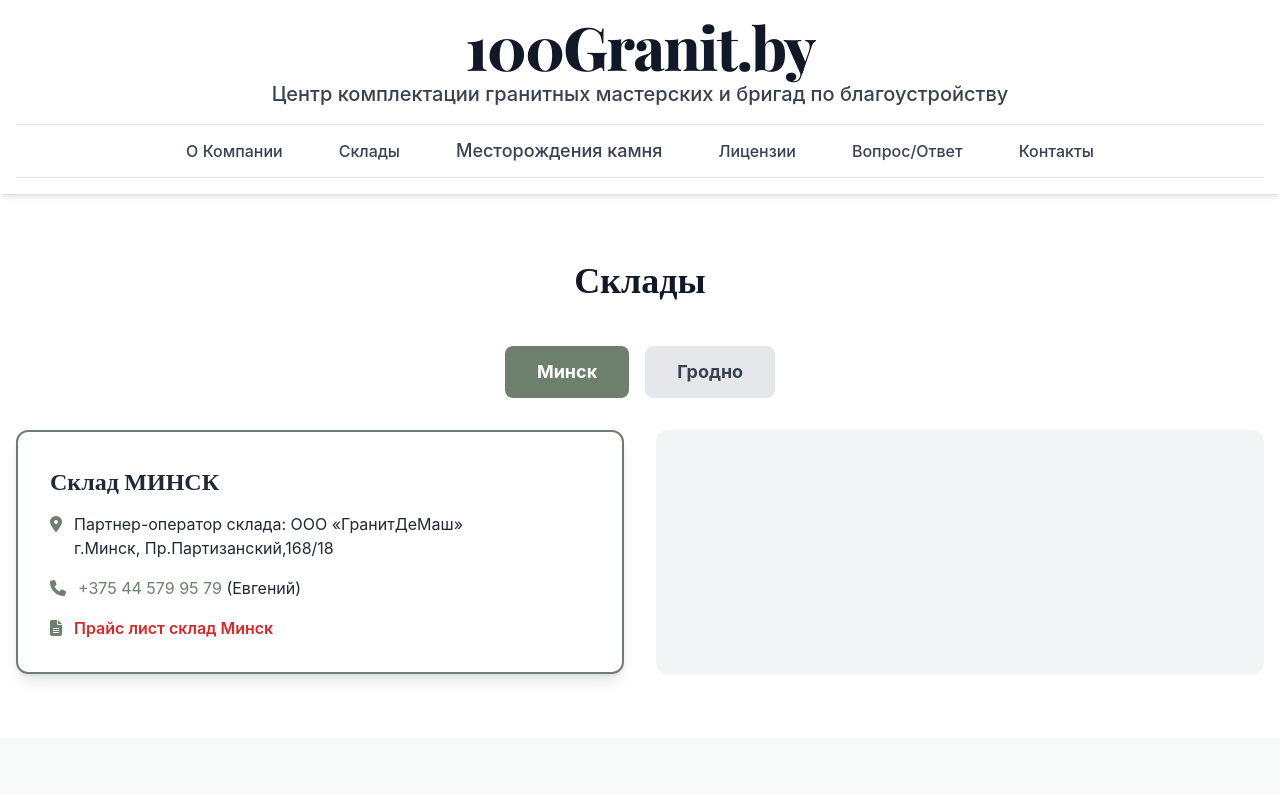
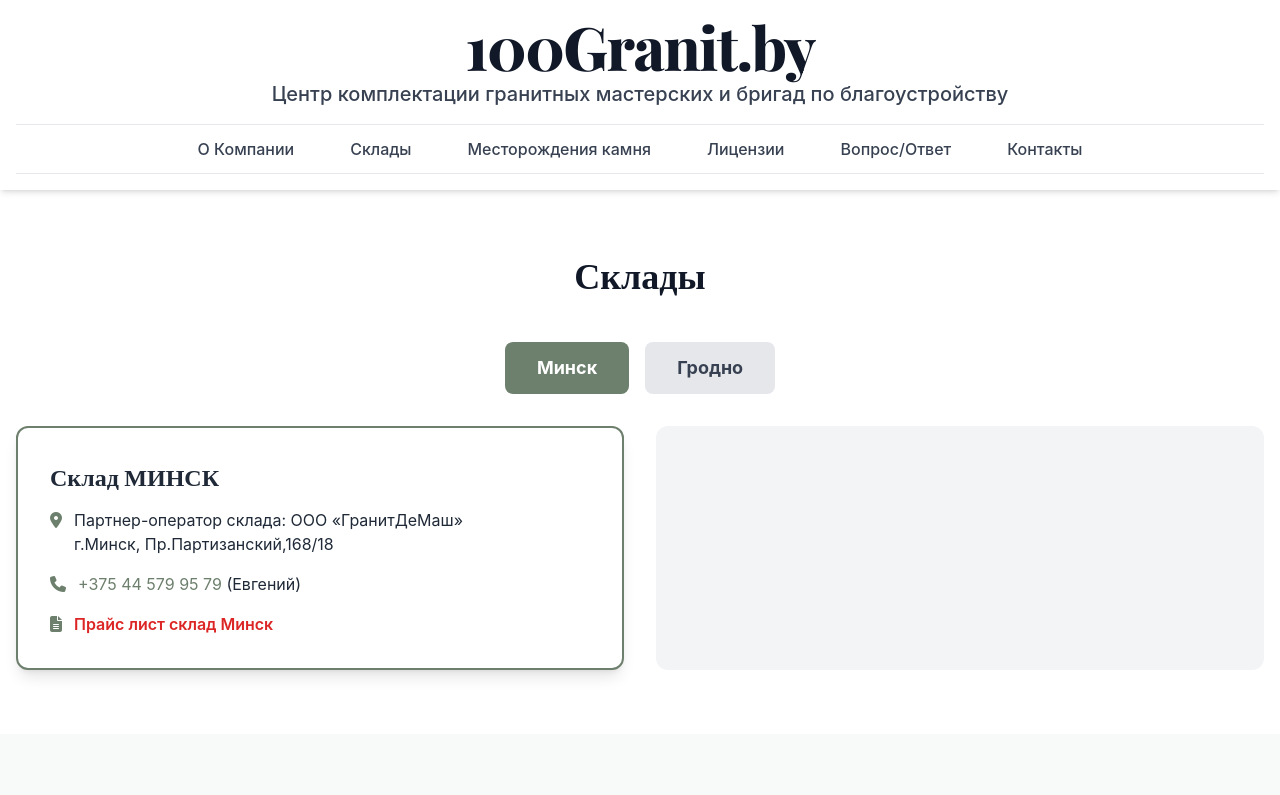
Before and after one commit to Anastsiya82/100Granit, a plain HTML site: page index.html in a window 1280 px wide. Shown: the top 795 px of the page. Drawn offline with nearby package versions, Linux system fonts and the light colour scheme.

Commit message:
fix font

```diff
--- a/index.html
+++ b/index.html
@@ -130,7 +130,7 @@
                 <ul class="flex flex-col items-start gap-1 md:flex-row md:items-center md:justify-center md:space-x-10 md:gap-0 md:py-2">
                     <li><a href="#about" class="block w-full rounded-lg px-3 py-2 md:px-2 md:py-1 text-gray-700 hover:bg-gray-50 hover:text-granite-700 font-medium nav-link">О Компании</a></li>
                     <li><a href="#warehouses" class="block w-full rounded-lg px-3 py-2 md:px-2 md:py-1 text-gray-700 hover:bg-gray-50 hover:text-granite-700 font-medium nav-link">Склады</a></li>
-                    <li><a href="#mining" class="block w-full rounded-lg px-3 py-2 md:px-2 md:py-1 text-gray-700 hover:bg-gray-50 hover:text-granite-700 font-medium md:text-lg nav-link">Месторождения камня</a></li>
+                    <li><a href="#mining" class="block w-full rounded-lg px-3 py-2 md:px-2 md:py-1 text-gray-700 hover:bg-gray-50 hover:text-granite-700 font-medium nav-link">Месторождения камня</a></li>
                     <li><a href="#licenses" class="block w-full rounded-lg px-3 py-2 md:px-2 md:py-1 text-gray-700 hover:bg-gray-50 hover:text-granite-700 font-medium nav-link">Лицензии</a></li>
                     <li><a href="#faq" class="block w-full rounded-lg px-3 py-2 md:px-2 md:py-1 text-gray-700 hover:bg-gray-50 hover:text-granite-700 font-medium nav-link">Вопрос/Ответ</a></li>
                     <li><a href="#contacts" class="block w-full rounded-lg px-3 py-2 md:px-2 md:py-1 text-gray-700 hover:bg-gray-50 hover:text-granite-700 font-medium nav-link">Контакты</a></li>
```
